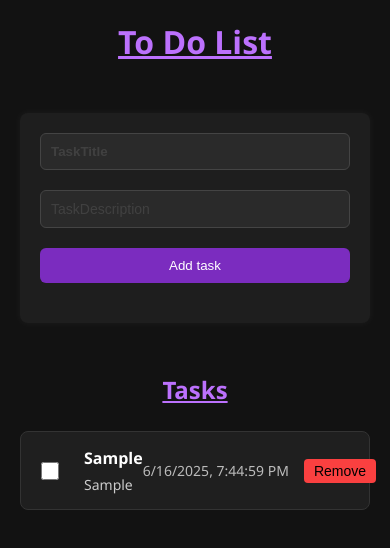
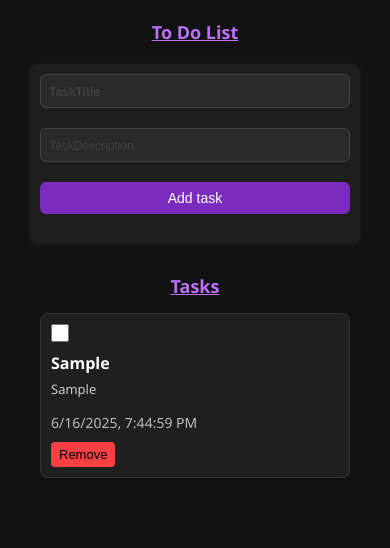
Before and after one commit to Mohyi-Aldean/To-do-list, a plain HTML site: page index.html in a window 390 px wide. Both pictures are taken after typing "Sample", "Sample" into the empty fields and a click on the button "Add task". Drawn offline with nearby package versions, Linux system fonts and the light colour scheme.

Commit message:
add-media

```diff
--- a/Css/style.css
+++ b/Css/style.css
@@ -110,3 +110,79 @@
 .task-ul li button:hover {
   background-color: #ff0000;
 }
+
+@media (max-width: 768px) {
+  .task-form, .task-list {
+    margin: 20px 10px;
+    padding: 15px;
+  }
+
+  .task-ul li {
+    flex-direction: column;
+    align-items: flex-start;
+    gap: 15px;
+  }
+
+  .task-ul li .left-section {
+    flex-direction: column;
+    align-items: flex-start;
+    gap: 10px;
+    width: 100%;
+  }
+
+  .task-ul li .right-section {
+    justify-content: space-between;
+    width: 100%;
+    flex-wrap: wrap;
+  }
+
+  .task-form input[type="text"],
+  .task-form button {
+    font-size: 14px;
+    padding: 8px;
+  }
+
+  .task-description {
+    font-size: 13px;
+  }
+
+  .task-done {
+    position: static;
+    color: #90ee90;
+    font-weight: bold;
+  }
+
+  h1, h2 {
+    font-size: 22px;
+  }
+
+  .task-ul li button {
+    font-size: 13px;
+    padding: 5px 8px;
+  }
+}
+
+@media (max-width: 480px) {
+  .task-form, .task-list {
+    padding: 10px;
+  }
+
+  .task-ul li {
+    padding: 10px;
+    margin: 15px 0;
+  }
+
+  .task-ul li .right-section {
+    flex-direction: column;
+    align-items: flex-start;
+    gap: 10px;
+  }
+
+  .task-form input[type="text"]::placeholder {
+    font-size: 12px;
+  }
+
+  h1, h2 {
+    font-size: 18px;
+  }
+}
```
